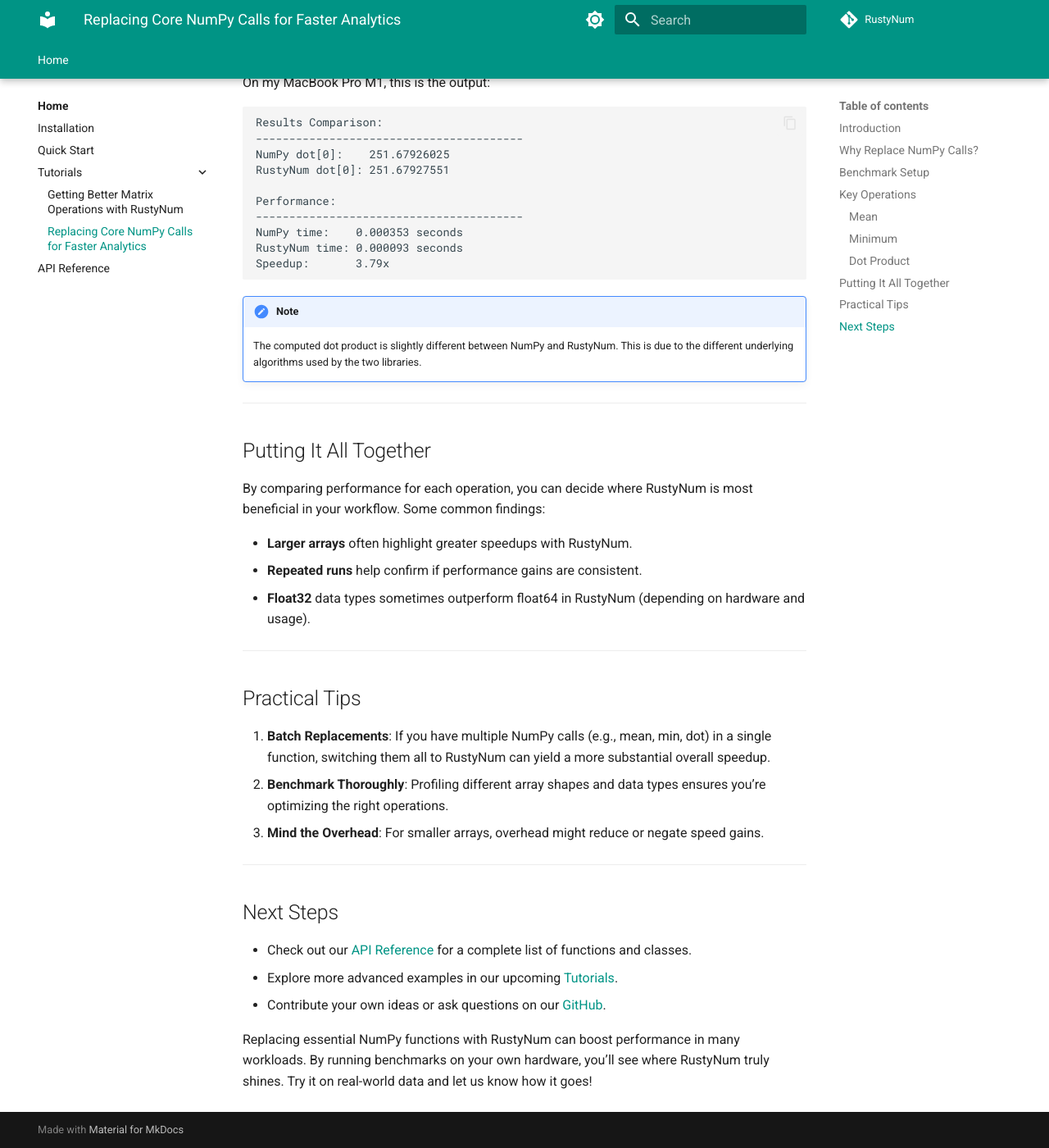
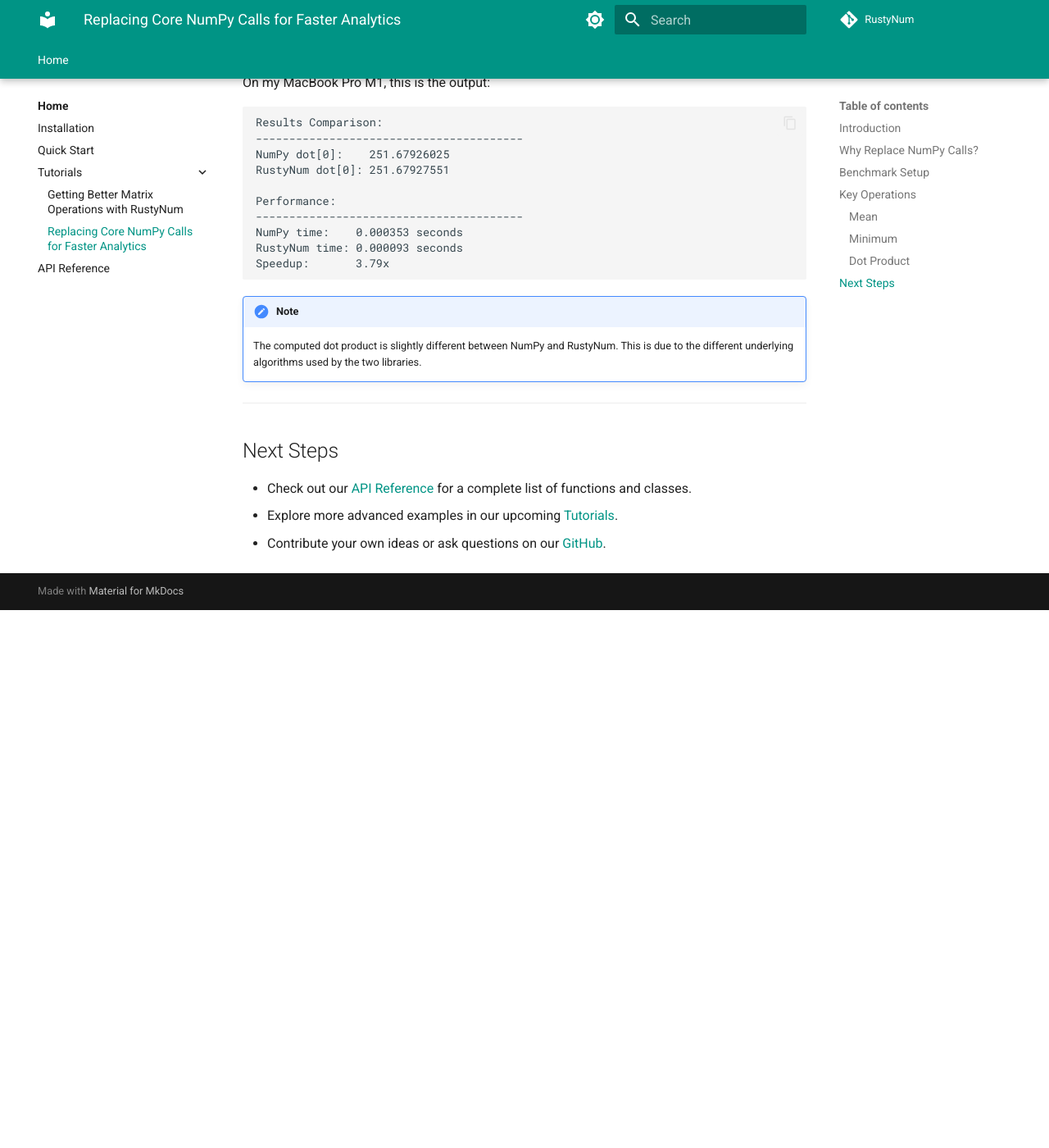
Before and after one commit to IgorSusmelj/rustynum, an MkDocs documentation site: the page built from docs/tutorials/replacing-numpy-for-faster-analytics.md, in a window 1280 px wide and 1400 px high, scrolled down 3933 px. Shown: the whole window at 82% size. Built offline with MkDocs 1.6.1 and Material for MkDocs 9.7.7, drawn with Linux system fonts in a browser that asks for light colours; comment, search, counter and statistics services are not loaded; after the commit the page ends 4677 px from its top, so only the background shows below that.

```diff
--- a/docs/tutorials/replacing-numpy-for-faster-analytics.md
+++ b/docs/tutorials/replacing-numpy-for-faster-analytics.md
@@ -192,28 +192,8 @@ Speedup:       3.79x
 
 ---
 
-## Putting It All Together
-
-By comparing performance for each operation, you can decide where RustyNum is most beneficial in your workflow. Some common findings:
-
-- **Larger arrays** often highlight greater speedups with RustyNum.
-- **Repeated runs** help confirm if performance gains are consistent.
-- **Float32** data types sometimes outperform float64 in RustyNum (depending on hardware and usage).
-
----
-
-## Practical Tips
-
-1. **Batch Replacements**: If you have multiple NumPy calls (e.g., mean, min, dot) in a single function, switching them all to RustyNum can yield a more substantial overall speedup.
-2. **Benchmark Thoroughly**: Profiling different array shapes and data types ensures you’re optimizing the right operations.
-3. **Mind the Overhead**: For smaller arrays, overhead might reduce or negate speed gains.
-
----
-
 ## Next Steps
 
 - Check out our [API Reference](../../api/) for a complete list of functions and classes.
 - Explore more advanced examples in our upcoming [Tutorials](../).
 - Contribute your own ideas or ask questions on our [GitHub](https://github.com/IgorSusmelj/rustynum).
-
-Replacing essential NumPy functions with RustyNum can boost performance in many workloads. By running benchmarks on your own hardware, you’ll see where RustyNum truly shines. Try it on real-world data and let us know how it goes!
```
Also changed, not shown: docs/index.md (+9 -0 lines), docs/tutorials/better-matrix-operations.md (+1 -1 lines).
